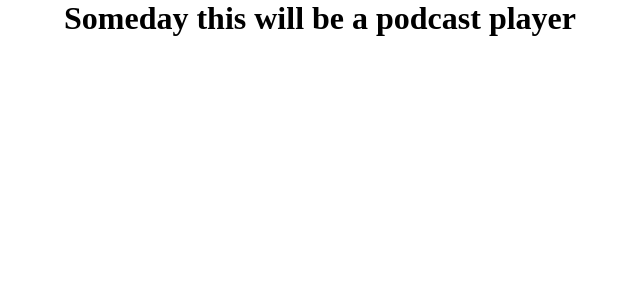
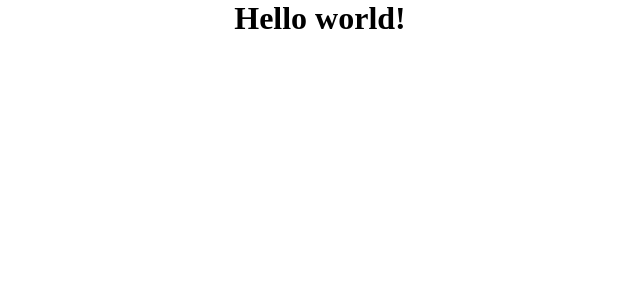
Before and after one commit to citrus77/react-boilerplate, a React (Create React App) app: page / in a window 1280 px wide. Shown: the top 300 px of the page, without its empty margins (320-960 px from the left). Built offline with nearby package versions, Linux system fonts and the light colour scheme.

Commit message:
Update App.js

```diff
--- a/src/components/App.js
+++ b/src/components/App.js
@@ -4,7 +4,7 @@ import './App.css';
 const App = () => {
     return (
         <div id='app'>
-            <h1>Someday this will be a podcast player</h1>
+            <h1>Hello world!</h1>
         </div>
     );
 };
```
